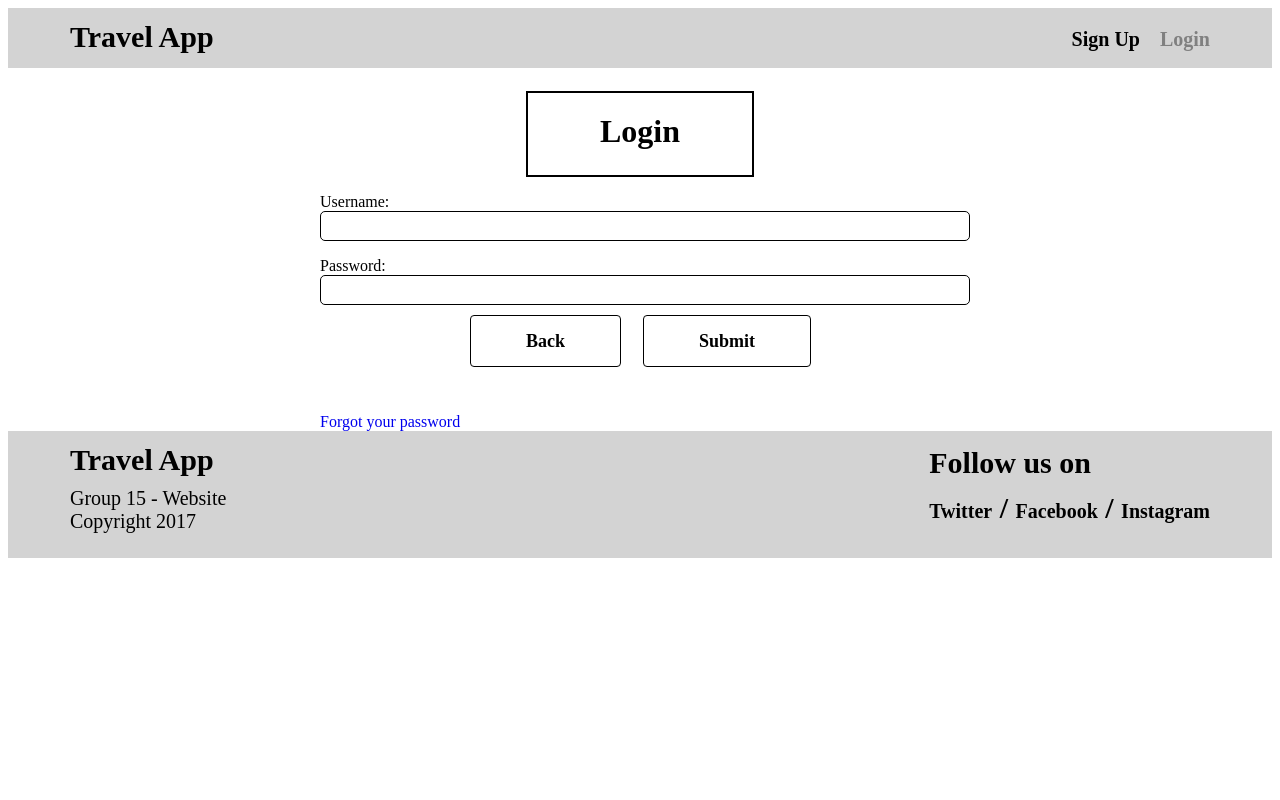
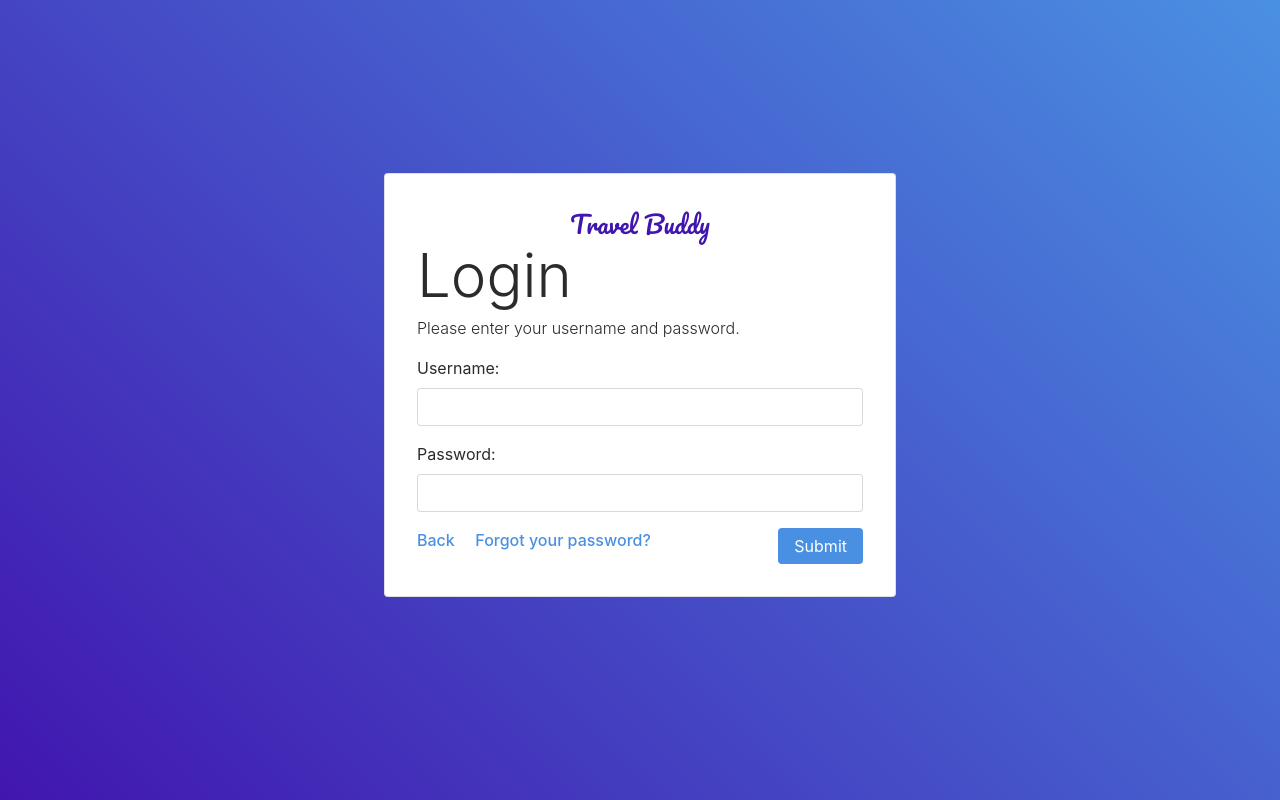
Before and after one commit to ITRW324project/webdev_TravelBuddy, a PHP site: the page made by Login Page/login.html in a window 1280 px wide; the page is wider, and only the part inside the window is pictured. Run offline with PHP 8.4, Linux system fonts and the light colour scheme; some libraries are stand-ins or nearby versions.

Commit message:
Add login page styling

```diff
--- a/Login Page/login.html
+++ b/Login Page/login.html
@@ -1,5 +1,46 @@
 <!DOCTYPE html>
-<html>
+<html lang="en">
+	<head>
+		<meta charset="utf-8">
+		<meta name="viewport" content="width=device-width, initial-scale=1, shrink-to-fit=no">
+		<title>Travel Buddy</title>
+		<link rel="stylesheet" href="https://maxcdn.bootstrapcdn.com/bootstrap/4.0.0-alpha.6/css/bootstrap.min.css" integrity="sha384-rwoIResjU2yc3z8GV/NPeZWAv56rSmLldC3R/AZzGRnGxQQKnKkoFVhFQhNUwEyJ" crossorigin="anonymous">
+		<link href="https://fonts.googleapis.com/css?family=Roboto:300,300i,500,700" rel="stylesheet">
+		<link href="https://fonts.googleapis.com/css?family=Pacifico" rel="stylesheet">
+		<link href="../css/styles.css" rel="stylesheet">
+	</head>
+	<body>
+		<div class="fullscreen-section">
+				<div class="card">
+				<p class="logo logo-small-dark">Travel Buddy</p>
+				<h2>Login</h2>
+				<p>Please enter your username and password.</p>
+				<form>
+					<div class="form-group">
+						<label>Username:</label>
+						<input id = "username" type = "text" class="form-control"></input>
+					</div>
+					<div class="form-group">
+						<label>Password:</label>
+						<input id = "pWord" type = "text" class="form-control"></input>
+					</div>
+					<a href = "home2.html" class = "btn btn-primary btn-submit float-right">Submit</a>
+					<div class = "buttons">
+						<a href = "../home.html">Back</a>&emsp;
+						<a href = "#" class = "pass">
+						<a href = "#">Forgot your password?</a>
+					</div>
+				</form>
+			</div>
+		</div>
+		<script src="https://code.jquery.com/jquery-3.1.1.slim.min.js" integrity="sha384-A7FZj7v+d/sdmMqp/nOQwliLvUsJfDHW+k9Omg/a/EheAdgtzNs3hpfag6Ed950n" crossorigin="anonymous"></script>
+		<script src="https://cdnjs.cloudflare.com/ajax/libs/tether/1.4.0/js/tether.min.js" integrity="sha384-DztdAPBWPRXSA/3eYEEUWrWCy7G5KFbe8fFjk5JAIxUYHKkDx6Qin1DkWx51bBrb" crossorigin="anonymous"></script>
+		<script src="https://maxcdn.bootstrapcdn.com/bootstrap/4.0.0-alpha.6/js/bootstrap.min.js" integrity="sha384-vBWWzlZJ8ea9aCX4pEW3rVHjgjt7zpkNpZk+02D9phzyeVkE+jo0ieGizqPLForn" crossorigin="anonymous"></script>
+	</body>
+</html>
+
+
+<!-- <html>
 	<head>
 		<meta charset = "utf-8">
 		<title>Login Page</title>
@@ -53,4 +94,4 @@
 			</div>
 		</footer>
 	</body>
-</html>
+</html> -->
--- a/css/styles.css
+++ b/css/styles.css
@@ -267,3 +267,29 @@ a {
 .background-grey {
 	background-color: #eceeef;
 }
+
+.fullscreen-section {
+		position: fixed;
+		height: 100vh;
+		width: 100vw;
+		background: linear-gradient(45deg, #4116af, #4a90e2);
+		display: flex;
+		align-items: center;
+		justify-content: center;
+}
+
+.fullscreen-section  .card {
+		padding: 2rem;
+		width: 40vw;
+}
+
+.logo {
+	font-family: 'Pacifico', cursive;
+}
+
+.logo-small-dark {
+		font-size: 1.5rem;
+		color: #4116af;
+		margin: 0;
+		text-align: center;
+}
```
Also changed, not shown: css/style.css (line endings or trailing spaces).
